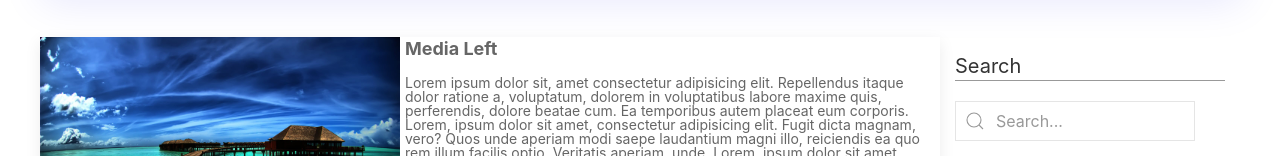
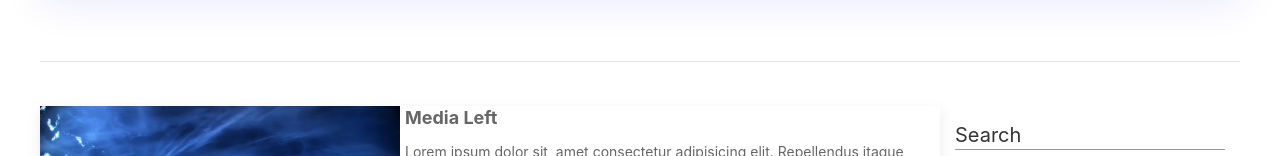
Before and after one commit to muhammadali-rakhimov/zikroTemplate, a plain HTML site: page index.html in a window 1280 px wide. Shown: the part 4531-4687 px from the top of the page. Drawn offline with nearby package versions, Linux system fonts and the light colour scheme.

Commit message:
finally I suppose

```diff
--- a/index.html
+++ b/index.html
@@ -210,6 +210,11 @@
   </div>
 
   <!-- News -->
+  <div class="uk-container">
+    <br>
+    <hr>
+    <br>
+  </div>
 
   <div class="blog-news-columns" uk-grid>
 
```
